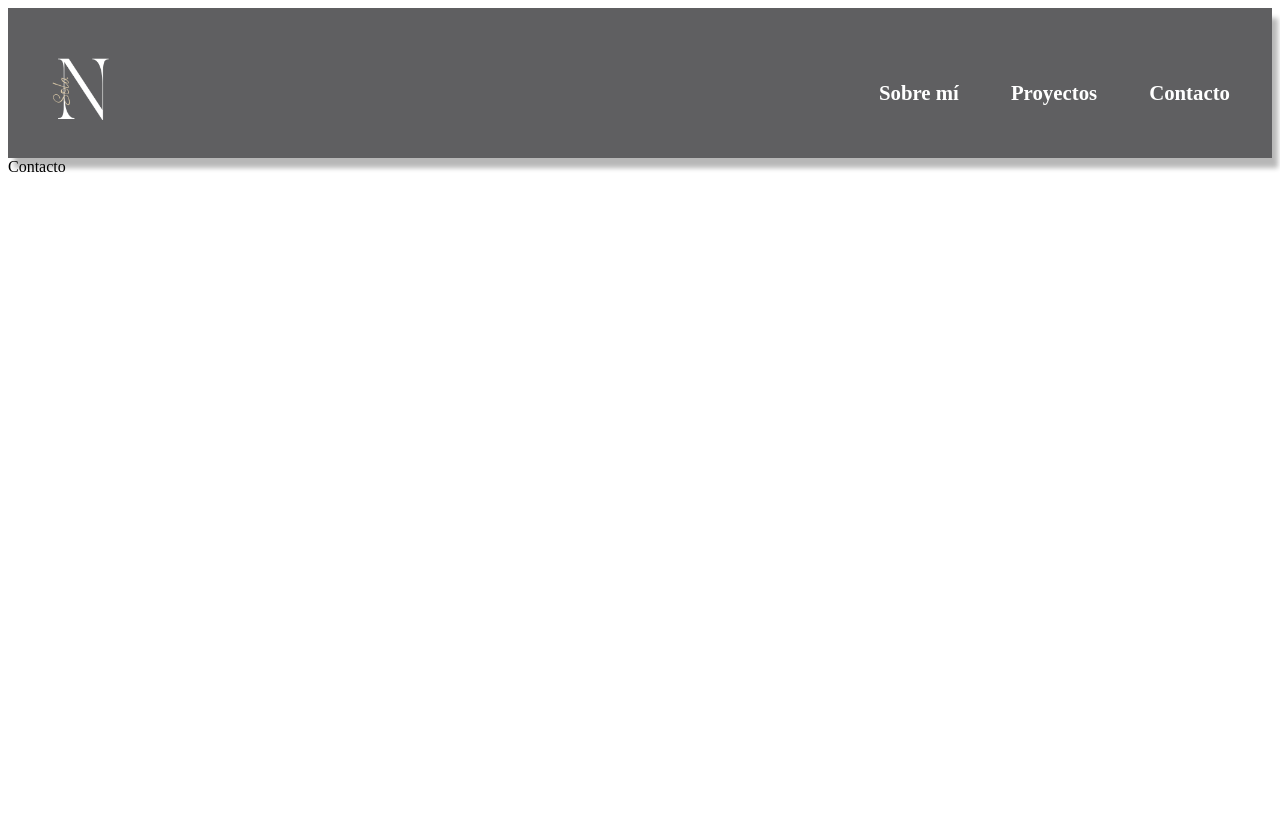
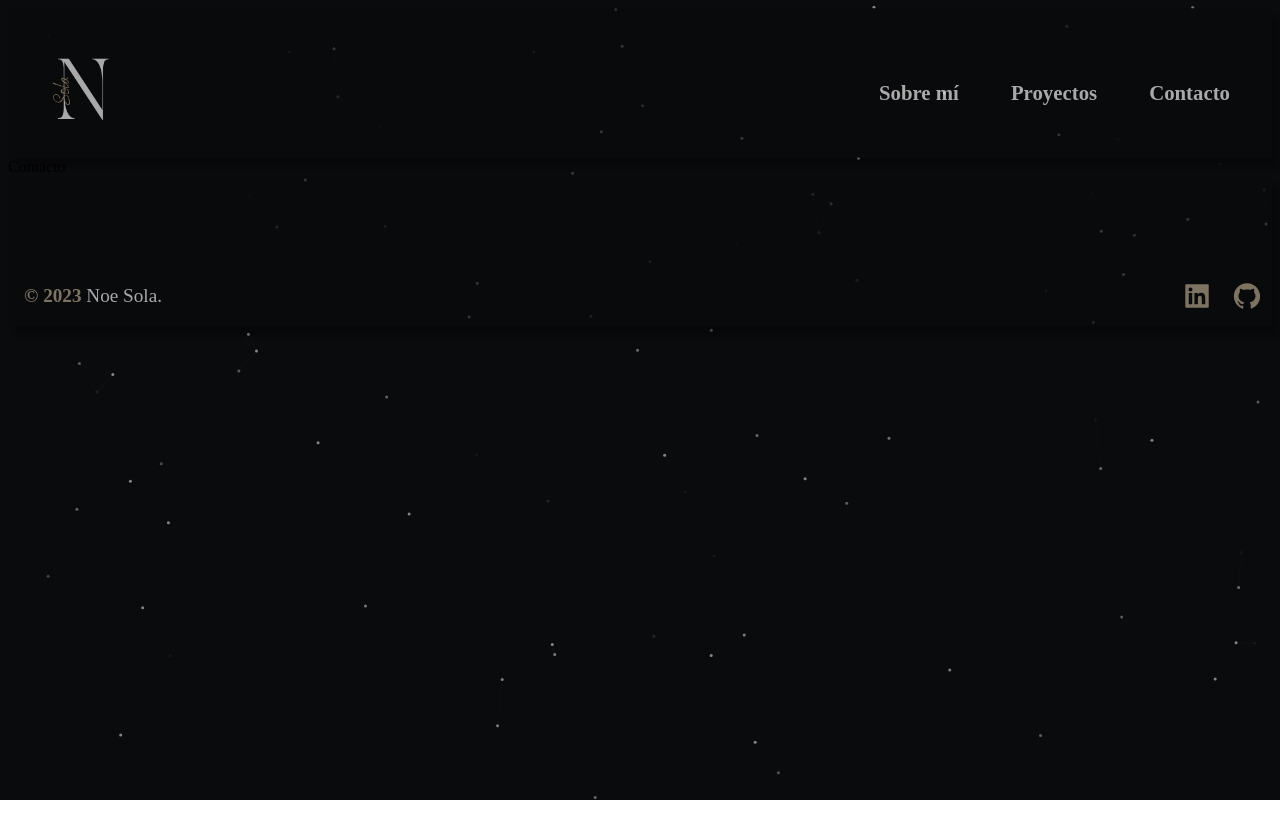
Before and after one commit to Moyrasc/Portfolio, a React (Create React App) app: page /contacto in a window 1280 px wide. Built offline with nearby package versions, Linux system fonts and the light colour scheme.

Commit message:
styles component home and footer

```diff
--- a/src/App.jsx
+++ b/src/App.jsx
@@ -4,6 +4,7 @@ import SobreMi from './views/SobreMi';
 import Proyectos from './views/Proyectos';
 import Contacto from './views/Contacto';
 import Navbar from './components/Navbar';
+import Footer from './components/Footer';
 
 
 function App() {
@@ -16,7 +17,7 @@ function App() {
         <Route path='/proyectos' element={<Proyectos/>}/>
         <Route path='/contacto' element={<Contacto/>}/>
       </Routes>
-
+    <Footer/>
     </>
   );
 }
--- a/src/components/Footer.jsx
+++ b/src/components/Footer.jsx
@@ -0,0 +1,25 @@
+import React from 'react'
+import { ContainerFooter, FooterContLink, FooterLink, FooterLinkContainer } from './FooterStyled'
+import {AiFillLinkedin, AiFillGithub} from 'react-icons/ai'
+
+
+const Footer = () => {
+    const currentYear = new Date().getFullYear()
+    return (
+    <ContainerFooter>
+        <FooterLinkContainer>
+            <p> <span style={{color:"#bead8e",fontWeight:"bold"}}>&copy; {currentYear}</span> Noe Sola.</p>
+        <FooterContLink>
+            <FooterLink href='https://www.linkedin.com/in/noe-sola/' target='_blank'>
+                <AiFillLinkedin />
+            </FooterLink>
+            <FooterLink href='https://github.com/Moyrasc' target='_blank'>
+                <AiFillGithub />
+            </FooterLink>
+        </FooterContLink>
+        </FooterLinkContainer>
+    </ContainerFooter>
+)
+}
+
+export default Footer
--- /dev/null
+++ b/src/components/FooterStyled.jsx
@@ -0,0 +1,51 @@
+// import { Link } from 'react-router-dom'
+import styled from "styled-components";
+
+const ContainerFooter = styled.div`
+    width: 100%;
+    height: 150px;
+    background-color: #0a0b0d;
+    display: flex;
+    flex-direction: column;
+    -webkit-box-shadow: 6px 10px 5px 0px rgba(0,0,0,0.43);
+    -moz-box-shadow: 6px 10px 5px 0px rgba(0,0,0,0.43);
+    box-shadow: 6px 10px 5px 0px rgba(0,0,0,0.43);
+    justify-content: flex-end;
+    opacity:0.65;
+    & p{
+        font-size:1.2rem;
+        color:var(--white);
+        padding-left:1rem;
+    }
+`
+const FooterLinkContainer = styled.div`
+    display: flex;
+    justify-content: space-between;
+    align-items: center;
+    `
+const FooterContLink = styled.div`
+display:flex;
+`
+const FooterLink = styled.a`
+color: white;
+font-size: 1.3rem;
+font-weight: bold;
+display: flex;
+align-items: center;
+justify-content:center ;
+text-decoration: none;
+margin: 10px;
+cursor: pointer;
+    svg{
+        fill: #bead8e;
+        height:30px;
+        width:30px;
+
+    }
+`
+export{
+    ContainerFooter,
+    FooterLinkContainer,
+    FooterContLink,
+    FooterLink
+}
--- a/src/index.css
+++ b/src/index.css
@@ -4,7 +4,8 @@
   --darkGold: #bdac8d;
   --title: "Alegreya", serif;
   --subTitle: "Lato", sans-serif;
-}
-body {
   height: 100vh;
 }
+/* body {
+  height: 100vh;
+} */
--- a/src/views/Contacto.jsx
+++ b/src/views/Contacto.jsx
@@ -1,8 +1,12 @@
 import React from 'react'
+import Particles from '../components/Particles'
 
 const Contacto = () => {
   return (
+    <>
     <div>Contacto</div>
+    <Particles id="tsparticles"/>
+    </>
   )
 }
 
--- a/src/views/HomeStyled.jsx
+++ b/src/views/HomeStyled.jsx
@@ -3,6 +3,9 @@ import styled from "styled-components";
 const Container = styled.div`
 display: flex;
 flex-direction: column;
+height: 65vh;
+align-items: center;
+justify-content: center;
 
 `
 const Title = styled.h1`
@@ -12,6 +15,10 @@ text-align: center;
 font-size:6rem;
 font-weight:900;
 
+@media screen and (max-width:576px){
+font-size:3rem;
+}
+
 `
 const SubTitle = styled.h2`
 color:var(--white);
@@ -19,6 +26,10 @@ font-family: var(--subTitle);
 text-align:center ;
 font-size:4rem;
 margin-top: 0;
+
+@media screen and (max-width:576px){
+font-size:2rem;
+}
 `
 export {
     Container,
```
